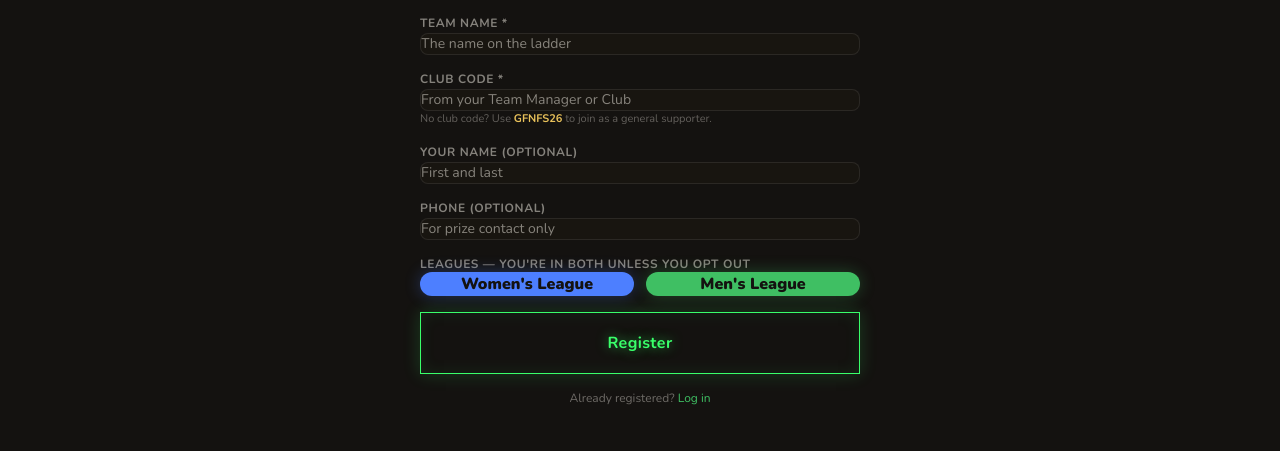
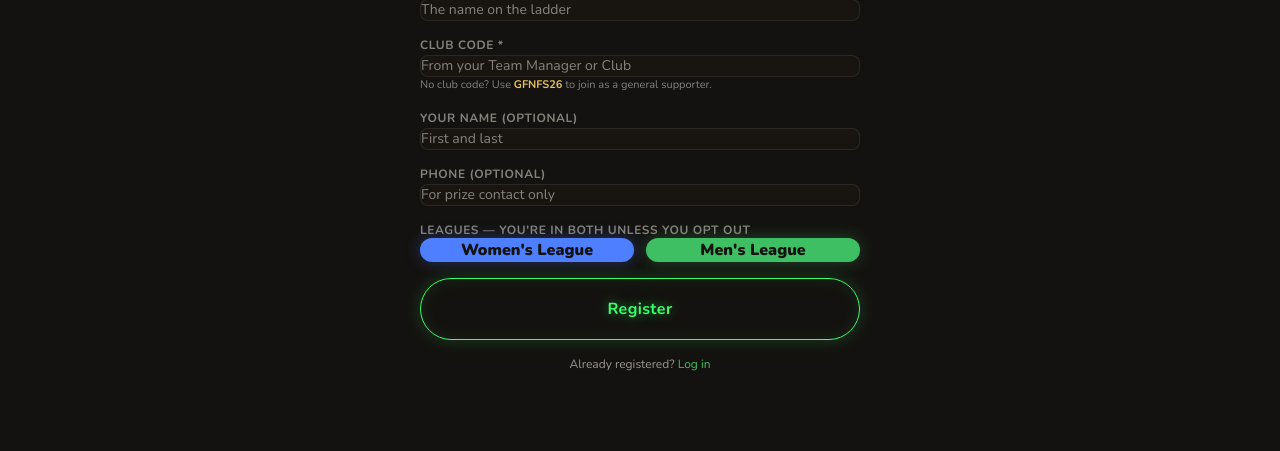
Before and after one commit to N8Nuks/grassrootsfantasy, a Next.js app: page /register in a window 1280 px wide. Shown: the part 343-794 px from the top of the page. Built offline with nearby package versions, Linux system fonts and the light colour scheme; no server answers; the database is empty.

Commit message:
Register: reveal follows site card style; spacing and button polish

```diff
--- a/app/register/page.tsx
+++ b/app/register/page.tsx
@@ -19,6 +19,7 @@ export default function Register() {
   const [error, setError] = useState('')
   const [busy, setBusy] = useState(false)
   const [packQueue, setPackQueue] = useState<PackQueueItem[]>([])
+  const [cardStyle, setCardStyle] = useState<'standard' | 'premium'>('standard')
 
   // Already signed in (e.g. refreshed mid-reveal)? Go to the team — cards are safe.
   useEffect(() => {
@@ -26,6 +27,11 @@ export default function Register() {
     supabase.auth.getUser().then(({ data }) => {
       if (data.user) window.location.href = '/team'
     })
+    // Card style follows the site setting so reveals match the rest of the app
+    supabase.from('site_settings').select('value').eq('key', 'card_style').maybeSingle()
+      .then(({ data }) => {
+        if (data?.value === 'premium' || data?.value === 'standard') setCardStyle(data.value)
+      })
   }, [])
 
   function toggleGrade(g: 'mens' | 'womens') {
@@ -122,10 +128,10 @@ export default function Register() {
   return (
     <main className="min-h-screen flex flex-col" style={{ background: '#141210' }}>
       <Nav /><SandboxBanner />
-      <section className="relative flex-1 px-6 overflow-hidden" style={{ paddingTop: "90px", paddingBottom: "100px" }}>
+      <section className="relative flex-1 px-6 overflow-hidden" style={{ paddingTop: "56px", paddingBottom: "80px" }}>
         <div className="absolute inset-0" style={{ background: 'radial-gradient(ellipse 70% 50% at 50% 0%, #1A2E1F 0%, #141210 65%)' }} />
         <div className="relative z-10" style={{ maxWidth: "440px", marginLeft: "auto", marginRight: "auto" }}>
-          <div className="text-center mb-10">
+          <div className="text-center mb-8">
             <p className="text-xs font-black uppercase tracking-[0.3em] mb-4" style={{ color: '#2D9E4E' }}>Register</p>
             <h1 className="text-3xl sm:text-4xl font-black text-[#F5F1E8]" style={{ fontFamily: 'var(--font-heading)' }}>
               Claim your team.
@@ -148,7 +154,7 @@ export default function Register() {
             <div>
               <label className={label}>Club code *</label>
               <input className={field} style={fieldStyle} type="text" autoComplete="off" placeholder="From your Team Manager or Club" value={clubCode} onChange={e => setClubCode(e.target.value)} />
-              <p className="text-[11px] text-[#F5F1E8]/35 mt-1.5">
+              <p className="text-[11px] text-[#F5F1E8]/50 mt-1.5">
                 No club code? Use <b style={{ color: '#E8C15A' }}>GFNFS26</b> to join as a general supporter.
               </p>
             </div>
@@ -179,12 +185,12 @@ export default function Register() {
             {error && <p className="text-sm" style={{ color: '#FF6B6B' }}>{error}</p>}
 
             <button onClick={handleRegister} disabled={busy}
-              className="mt-2 text-base font-bold tracking-wide transition-all hover:scale-[1.02] disabled:opacity-50"
+              className="mt-2 text-base font-bold tracking-wide transition-all hover:scale-[1.02] disabled:opacity-50 rounded-full"
               style={{ color: '#39FF6A', border: '1px solid #39FF6A', background: 'transparent', padding: "18px 0", textShadow: '0 0 12px #39FF6A80', boxShadow: '0 0 16px #39FF6A30, inset 0 0 16px #39FF6A15' }}>
               {busy ? 'Creating your team…' : 'Register'}
             </button>
 
-            <p className="text-xs text-[#F5F1E8]/40 text-center mt-4">
+            <p className="text-xs text-[#F5F1E8]/60 text-center mt-4">
               Already registered? <a href="/login" className="underline" style={{ color: '#3FBF63' }}>Log in</a>
             </p>
           </div>
@@ -197,6 +203,7 @@ export default function Register() {
           grade={packQueue[0].grade}
           packName={packQueue[0].packName ?? 'Starter Pack'}
           cards={packQueue[0].cards}
+          cardStyle={cardStyle}
           onDone={onPackDone}
         />
       )}
```
